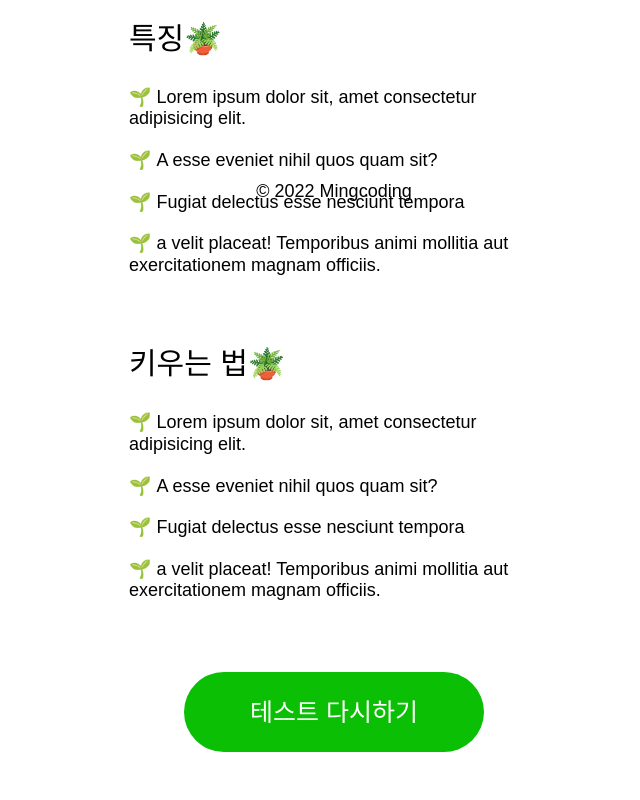
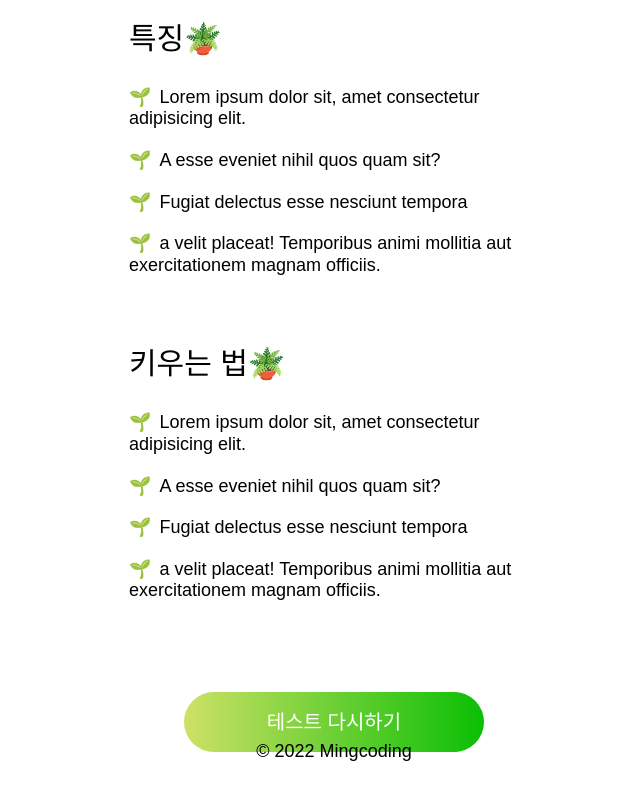
Before and after one commit to alstjr5949/plantTest, a React (Create React App) app: page /result in a window 1280 px wide. Shown: the part 558-1358 px from the top of the page, without its empty margins (306-946 px from the left). Built offline with nearby package versions, Linux system fonts and the light colour scheme.

Commit message:
초안 완성

```diff
--- a/src/App.tsx
+++ b/src/App.tsx
@@ -1,6 +1,5 @@
 import { AnimatePresence } from "framer-motion";
 import { Route, Routes, useLocation } from "react-router-dom";
-import Footer from "./Components/footer";
 import Home from "./Routes/home";
 import Result from "./Routes/result";
 import Test from "./Routes/test";
@@ -14,7 +13,6 @@ function App() {
         <Route path="/test" element={<Test />} />
         <Route path="/result" element={<Result />} />
       </Routes>
-      <Footer />
     </AnimatePresence>
   );
 }
--- a/src/Components/footer.tsx
+++ b/src/Components/footer.tsx
@@ -3,18 +3,18 @@ import styled from "styled-components";
 const Wrapper = styled.div`
   display: flex;
   justify-content: center;
-  width: 500px;
+  width: 100%;
 `;
 
 const FooterBox = styled.div`
-  width: 500px;
+  width: 100%;
   height: 100px;
   justify-content: center;
   align-items: center;
   font-size: 18px;
   font-weight: 500;
   display: flex;
-  position: fixed;
+  position: absolute;
   bottom: 0;
 `;
 
--- a/src/Routes/home.tsx
+++ b/src/Routes/home.tsx
@@ -1,17 +1,19 @@
 import { motion } from "framer-motion";
 import { useNavigate } from "react-router-dom";
 import styled from "styled-components";
+import Footer from "../Components/footer";
 import leaves from "../img/sprout.png";
 
 const Wrapper = styled(motion.div)`
   width: 500px;
-  height: 90vh;
+  height: 100vh;
   min-height: 800px;
   display: flex;
   flex-direction: column;
   align-items: center;
-  justify-content: center;
+  justify-content: space-between;
   padding: 50px 20px;
+  position: relative;
 `;
 
 const Title = styled(motion.div)`
@@ -80,11 +82,15 @@ const StartBtn = styled.div`
   display: flex;
   justify-content: center;
   align-items: center;
-  background-color: ${(props) => props.theme.color.green};
+  background: linear-gradient(
+    to right,
+    #cee166,
+    ${(props) => props.theme.color.green}
+  );
   color: white;
-  font-size: 25px;
+  font-size: 20px;
   font-weight: 500;
-  margin-bottom: 60px;
+  margin-bottom: 30px;
   cursor: pointer;
 `;
 
@@ -96,6 +102,7 @@ const ShareBtnContainer = styled.div`
   background-color: transparent;
   border: 1px solid rgba(0, 0, 0, 0.3);
   border-radius: 10px;
+  margin-bottom: 60px;
 `;
 
 const ShareText = styled.div`
@@ -190,6 +197,7 @@ function Home() {
           <ShareIcon></ShareIcon>
         </ShareIconContainer>
       </ShareBtnContainer>
+      <Footer />
     </Wrapper>
   );
 }
--- a/src/Routes/result.tsx
+++ b/src/Routes/result.tsx
@@ -1,4 +1,8 @@
+import { useNavigate } from "react-router-dom";
+import { useSetRecoilState } from "recoil";
 import styled from "styled-components";
+import { questionIndexAtom } from "../atoms";
+import Footer from "../Components/footer";
 import tree from "../img/tree.png";
 
 const Wrapper = styled.div`
@@ -59,7 +63,7 @@ const ResultContent = styled.li`
   &::before {
     content: "🌱";
     font-family: "Toss Face Font Mac", sans-serif;
-    margin-right: 5px;
+    margin-right: 8px;
   }
 `;
 
@@ -67,7 +71,7 @@ const BtnBox = styled.div`
   width: 100%;
   display: flex;
   justify-content: center;
-  margin-top: 50px;
+  margin-top: 70px;
 `;
 
 const RestartBtn = styled.div`
@@ -75,16 +79,26 @@ const RestartBtn = styled.div`
   justify-content: center;
   align-items: center;
   width: 300px;
-  height: 80px;
+  height: 60px;
   border-radius: 40px;
-  font-size: 25px;
+  font-size: 20px;
   font-weight: 500;
-  background-color: ${(props) => props.theme.color.green};
+  background: linear-gradient(
+    to right,
+    #cee166,
+    ${(props) => props.theme.color.green}
+  );
   color: white;
   cursor: pointer;
 `;
 
 function Result() {
+  const navigate = useNavigate();
+  const setQuestionNum = useSetRecoilState(questionIndexAtom);
+  const restartBtnClick = () => {
+    setQuestionNum(1);
+    navigate("/");
+  };
   return (
     <Wrapper>
       <ResultTitle>
@@ -121,8 +135,9 @@ function Result() {
         </ResultContent>
       </ResultContentBox>
       <BtnBox>
-        <RestartBtn>테스트 다시하기</RestartBtn>
+        <RestartBtn onClick={restartBtnClick}>테스트 다시하기</RestartBtn>
       </BtnBox>
+      <Footer />
     </Wrapper>
   );
 }
--- a/src/Routes/test.tsx
+++ b/src/Routes/test.tsx
@@ -1,14 +1,16 @@
 import { FontAwesomeIcon } from "@fortawesome/react-fontawesome";
 import { motion } from "framer-motion";
-import { useState } from "react";
 import { useNavigate } from "react-router-dom";
 import styled from "styled-components";
 import { question } from "../question";
 import { faAngleLeft } from "@fortawesome/free-solid-svg-icons";
+import Footer from "../Components/footer";
+import { useRecoilState } from "recoil";
+import { questionIndexAtom } from "../atoms";
 
 const Wrapper = styled(motion.div)`
   width: 500px;
-  height: 90vh;
+  height: 100vh;
   display: flex;
   flex-direction: column;
   justify-content: center;
@@ -51,6 +53,7 @@ const FourAnswer = styled.div`
   display: flex;
   align-items: center;
   justify-content: space-between;
+  margin-bottom: 100px;
 `;
 
 const FourAnswerBtn = styled(motion.div)`
@@ -83,6 +86,7 @@ const TwoAnswer = styled.div`
   display: flex;
   align-items: center;
   justify-content: space-around;
+  margin-bottom: 100px;
 `;
 
 const ProgressNum = styled.div`
@@ -122,7 +126,7 @@ const wrapperVariants = {
 };
 
 function Test() {
-  const [questionNum, setQuestionNum] = useState(1);
+  const [questionNum, setQuestionNum] = useRecoilState(questionIndexAtom);
   const navigate = useNavigate();
   const backBtnClick = () => {
     questionNum === 1 ? navigate("/") : setQuestionNum((prev) => prev - 1);
@@ -175,6 +179,7 @@ function Test() {
           </FourAnswerBtn>
         </TwoAnswer>
       )}
+      <Footer />
     </Wrapper>
   );
 }
--- /dev/null
+++ b/src/atoms.ts
@@ -0,0 +1,6 @@
+import { atom } from "recoil";
+
+export const questionIndexAtom = atom({
+  key: "qIndex",
+  default: 1,
+});
--- a/src/index.tsx
+++ b/src/index.tsx
@@ -4,6 +4,7 @@ import { BrowserRouter as Router } from "react-router-dom";
 import { createGlobalStyle, ThemeProvider } from "styled-components";
 import { theme } from "./theme";
 import App from "./App";
+import { RecoilRoot } from "recoil";
 
 const GlobalStyle = createGlobalStyle`
 @import url('https://fonts.googleapis.com/css2?family=Noto+Sans+KR:wght@300;400;500;700&display=swap');
@@ -64,12 +65,14 @@ a {
 
 ReactDOM.render(
   <React.StrictMode>
+    <RecoilRoot>
       <ThemeProvider theme={theme}>
         <Router>
           <GlobalStyle />
           <App />
         </Router>
       </ThemeProvider>
+    </RecoilRoot>
   </React.StrictMode>,
   document.getElementById("root")
 );
```
Also changed, not shown: package.json (+5 -2 lines). Lines whose indentation alone changed are shown as unchanged.
